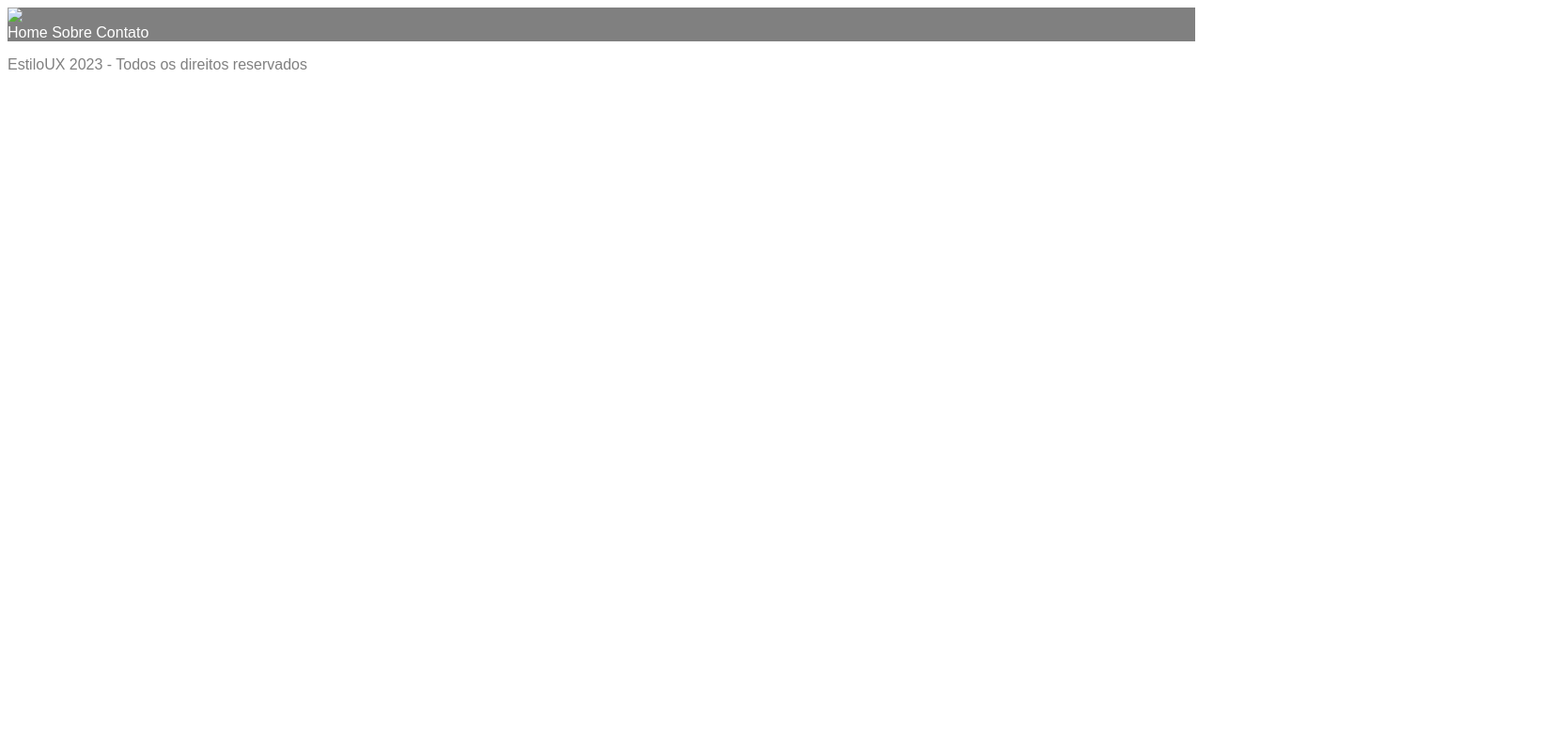
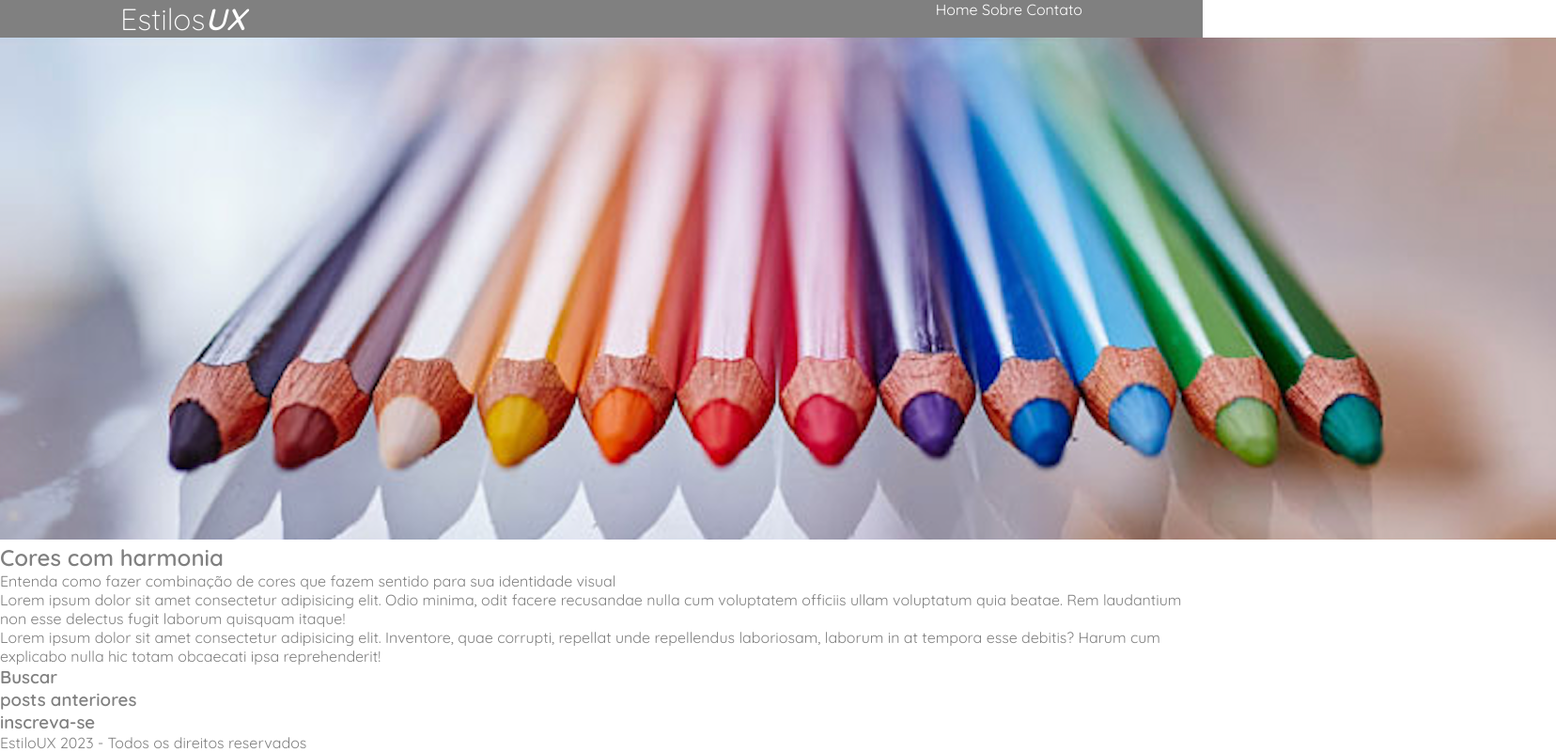
Before and after one commit to LeonKene-hub/estiloUX-atividade, a plain HTML site: page estiloux/index.html in a window 1280 px wide. Shown: the whole page at 94% size, 1656 px wide, since content can reach past the window. Drawn offline with Linux system fonts and the light colour scheme.

Commit message:
atividade corrigida

```diff
--- a/estiloux/index.html
+++ b/estiloux/index.html
@@ -5,20 +5,50 @@
     <meta http-equiv="X-UA-Compatible" content="IE=edge">
     <meta name="viewport" content="width=device-width, initial-scale=1.0">
     <link rel="stylesheet" href="styles/style.css">
-    <title>Document</title>
+    <title>EstiloUX</title>
 </head>
 <body>
+    <!--Cabeçalho-->
     <header>
-        <img src="" alt="logotipo">
+        <div class="container-grid header-flex">
+            <h1>Estilos<span id="logoux">UX</span></h1>
 
-        <nav>
-            <a href="">Home</a>
-            <a href="">Sobre</a>
-            <a href="">Contato</a>
-        </nav>
+            <nav>
+                <a href="">Home</a>
+                <a href="">Sobre</a>
+                <a href="">Contato</a>
+            </nav>
+        </div>
     </header>
 
-    <main></main>
+    <!--- Corpo principal -->
+    <main>
+        <section>
+            <img src="imagens/lapis-de-cor.png" alt="Lápis de Cor">
+
+            <h2>Cores com harmonia</h2>
+
+            <p>Entenda como fazer combinação de cores que fazem sentido para sua identidade visual</p>
+
+            <p>Lorem ipsum dolor sit amet consectetur adipisicing elit. Odio minima, odit facere recusandae nulla cum voluptatem officiis ullam voluptatum quia beatae. Rem laudantium non esse delectus fugit laborum quisquam itaque!</p>
+
+            <p>Lorem ipsum dolor sit amet consectetur adipisicing elit. Inventore, quae corrupti, repellat unde repellendus laboriosam, laborum in at tempora esse debitis? Harum cum explicabo nulla hic totam obcaecati ipsa reprehenderit!</p>
+        </section>
+
+        <aside>
+            <article>
+                <h3>Buscar</h3>
+            </article>
+
+            <article>
+                <h3>posts anteriores</h3>
+            </article>
+
+            <article>
+                <h3>inscreva-se</h3>
+            </article>
+        </aside>
+    </main>
 
     <footer>
         <p>EstiloUX 2023 - Todos os direitos reservados</p>
--- a/estiloux/styles/style.css
+++ b/estiloux/styles/style.css
@@ -1,13 +1,44 @@
+@import url('https://fonts.googleapis.com/css2?family=Quicksand:wght@300;400;600&display=swap');
+
+/* Reset de propriedades */
+* {
+    margin: 0;
+    padding: 0;
+    box-sizing: border-box;
+}
+
 body {
-    font-family: sans-serif;
+    font-family: 'Quicksand', sans-serif;
     color: gray;
 }
+/* configurações gerais */
+
+.container-grid {
+    width: 80%;
+    margin: 0 auto;
+}
+
+/* Cabeçalho*/
 
 header {
     background-color: gray;
 }
+.header-flex {
+    display: flex;
+    justify-content: space-between;
+}
 
-header a {
+header h1 {
+    color: white;
+    font-weight: 300;
+}
+
+#logoux {
+    font-weight: 600;
+    font-style: italic;
+}
+
+header nav a {
     color: white;
     text-decoration: none;
 }
```
Also changed, not shown: estiloux/imagens/lapis-de-cor.png (added).
